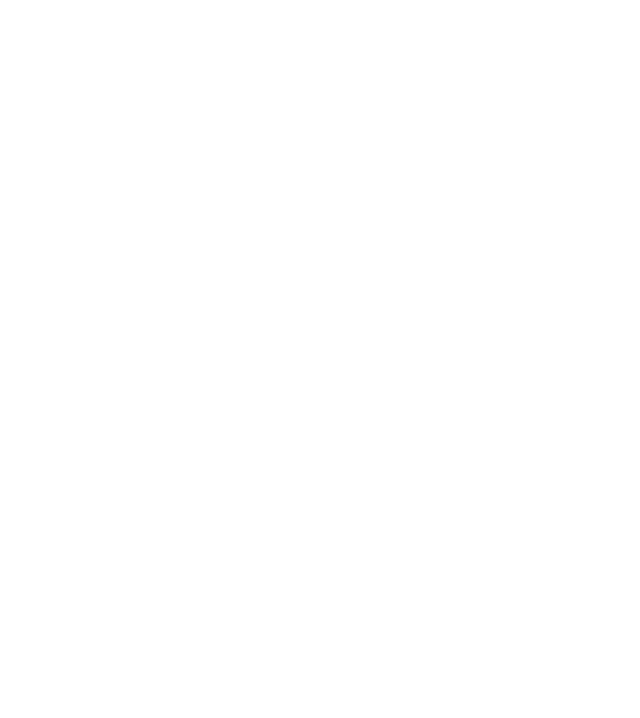
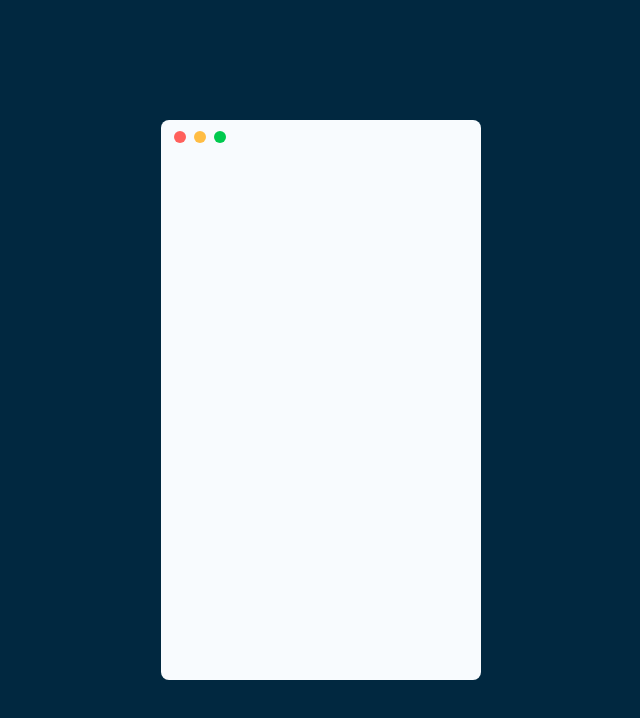
Before and after one commit to vituhds/Wather, a plain HTML site: page index.html in a window 1280 px wide. Shown: the whole page, without its empty margins (319-959 px from the left). Drawn offline with nearby package versions, Linux system fonts and the light colour scheme.

Commit message:
card and main

```diff
--- a/index.html
+++ b/index.html
@@ -9,6 +9,23 @@
     <title>Weather</title>
 </head>
 <body>
+<div class="main">
+    <div class="card">
+        <div class="header">
+          <div class="circle">
+            <span class="red box"></span>
+          </div>
+          <div class="circle">
+            <span class="yellow box"></span>
+          </div>
+          <div class="circle">
+            <span class="green box"></span>
+          </div>
+        </div>
+        <div class="card__content">
+        </div>
+      </div>
+</div>
 
 
 <script src="script.js"></script>
--- a/style.css
+++ b/style.css
@@ -0,0 +1,59 @@
+body{
+    margin: 0;
+    padding: 0;
+}
+
+.main{
+    width: 100vw;
+    height: 100vh;
+    background-color: #012840;
+    display: flex;
+    justify-content: center;
+    align-items: center;
+}
+
+/* .card{
+    background-color: gray;
+    height: 70%;
+    width: 25%;
+} */
+
+.card {
+    height: 70%;
+    width: 25%;
+    margin: 0 auto;
+    background-color: #F8FBFE;
+    border-radius: 8px;
+    z-index: 1;
+   }
+
+   .header {
+    display: flex;
+    align-items: center;
+    padding: 9px;
+   }
+
+   .circle {
+    padding: 0 4px;
+   }
+
+   .box {
+    display: inline-block;
+    align-items: center;
+    width: 10px;
+    height: 10px;
+    padding: 1px;
+    border-radius: 50%;
+   }
+
+   .red {
+    background-color: #ff605c;
+   }
+
+   .yellow {
+    background-color: #ffbd44;
+   }
+
+   .green {
+    background-color: #00ca4e;
+   }
```
